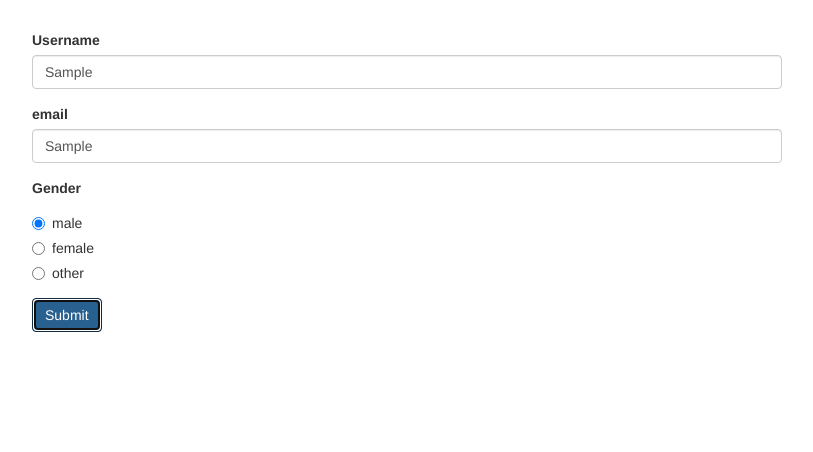
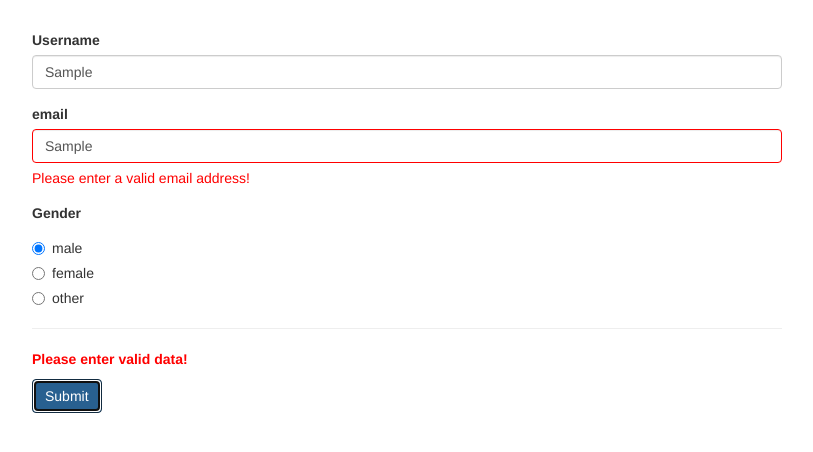
Before and after one commit to gaetanBloch/angular-forms-reactive, an Angular app: page / in a window 1280 px wide. Both pictures are taken after typing "Sample", "Sample" into the empty fields and a click on the button "Submit". Shown: the top 452 px of the page, without its empty margins (233-1046 px from the left). Built offline with nearby package versions, Linux system fonts and the light colour scheme.

Commit message:
Display validation errors on the HTML by getting access to the Controls

```diff
--- a/src/app/app.component.css
+++ b/src/app/app.component.css
@@ -1,3 +1,11 @@
 .container {
   margin-top: 30px;
 }
+
+input.ng-invalid.ng-touched {
+  border: 1px solid red;
+}
+
+.help-block {
+  color: red;
+}
--- a/src/app/app.component.html
+++ b/src/app/app.component.html
@@ -8,6 +8,10 @@
                  id="username"
                  class="form-control"
                  formControlName="username">
+          <span class="help-block"
+                *ngIf="!signUpForm.get('username').valid && signUpForm.get('username').touched">
+              The username is required!
+          </span>
         </div>
         <div class="form-group">
           <label for="email">email</label>
@@ -15,6 +19,10 @@
                  id="email"
                  class="form-control"
                  formControlName="email">
+          <span class="help-block"
+                *ngIf="!signUpForm.get('email').valid && signUpForm.get('email').touched">
+              Please enter a valid email address!
+          </span>
         </div>
         <div class="form-group">
           <label for="gender">Gender</label>
@@ -28,6 +36,10 @@
             </label>
           </div>
         </div>
+        <hr>
+        <span class="help-block" *ngIf="!signUpForm.valid && signUpForm.touched">
+              <strong>Please enter valid data!</strong>
+        </span>
         <button class="btn btn-primary" type="submit">Submit</button>
       </form>
     </div>
```
